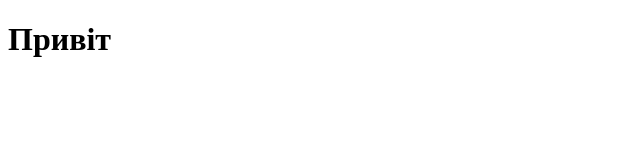
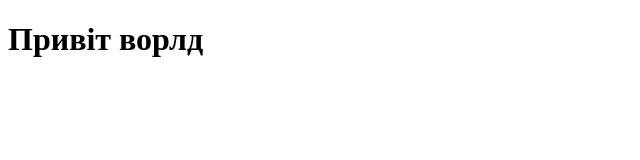
Before and after one commit to Andrey19950/Tutorial, a plain HTML site: page Index.html in a window 1280 px wide. Shown: the whole page, without its empty margins (0-640 px from the left). Drawn offline with Linux system fonts and the light colour scheme.

Commit message:
Update Index.html

```diff
--- a/Index.html
+++ b/Index.html
@@ -6,6 +6,6 @@
     <title>Document</title>
 </head>
 <body>
-    <h1>Привіт</h1>
+    <h1>Привіт ворлд</h1>
 </body>
 </html>
```
